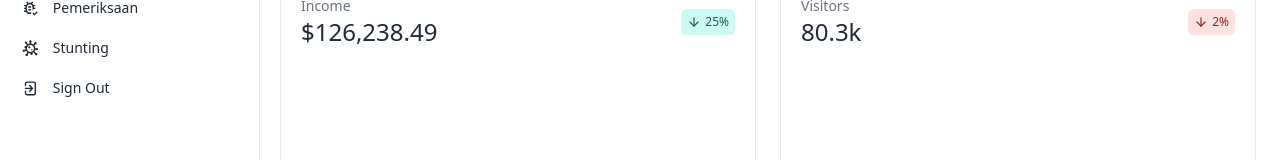
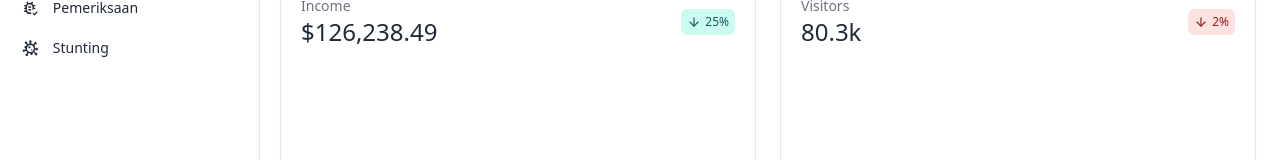
Before and after one commit to rvnkrwn-dev/PUSON, a Nuxt app in the folder frontend/: page / in a window 1280 px wide. Shown: the part 226-386 px from the top of the page. Built offline with nearby package versions, Linux system fonts and the light colour scheme; no server answers.

Commit message:
update: feature auth

```diff
--- a/frontend/components/AppSidebar.vue
+++ b/frontend/components/AppSidebar.vue
@@ -67,7 +67,7 @@
             </NuxtLink></li>
             <li><NuxtLink
                 active-class="bg-gray-100"
-                class="cursor-pointer w-full flex items-center gap-x-3.5 py-2 px-2.5 text-sm text-gray-800 rounded-lg hover:bg-gray-100"
+                class="cursor-pointer w-full flex items-center gap-x-3.5 py-2 px-2.5 text-sm text-gray-800 rounded-lg hover:bg-gray-100 hidden"
                 @click="handleLogout">
               <svg xmlns="http://www.w3.org/2000/svg" width="1.2em" height="1.2em" viewBox="0 0 24 24"><path fill="currentColor" d="M4 12a1 1 0 0 0 1 1h7.59l-2.3 2.29a1 1 0 0 0 0 1.42a1 1 0 0 0 1.42 0l4-4a1 1 0 0 0 .21-.33a1 1 0 0 0 0-.76a1 1 0 0 0-.21-.33l-4-4a1 1 0 1 0-1.42 1.42l2.3 2.29H5a1 1 0 0 0-1 1M17 2H7a3 3 0 0 0-3 3v3a1 1 0 0 0 2 0V5a1 1 0 0 1 1-1h10a1 1 0 0 1 1 1v14a1 1 0 0 1-1 1H7a1 1 0 0 1-1-1v-3a1 1 0 0 0-2 0v3a3 3 0 0 0 3 3h10a3 3 0 0 0 3-3V5a3 3 0 0 0-3-3"/></svg>
               Sign Out
```
